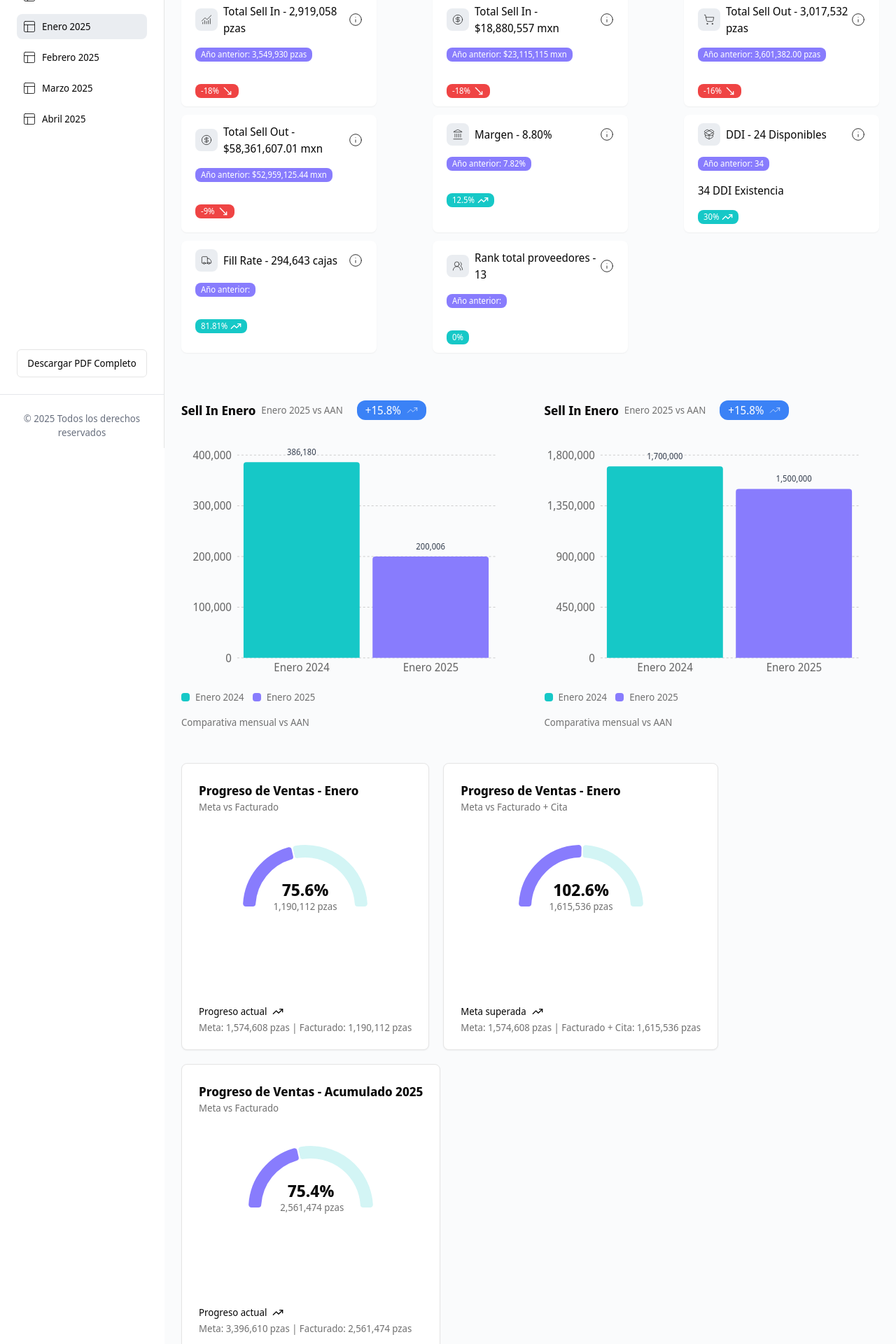
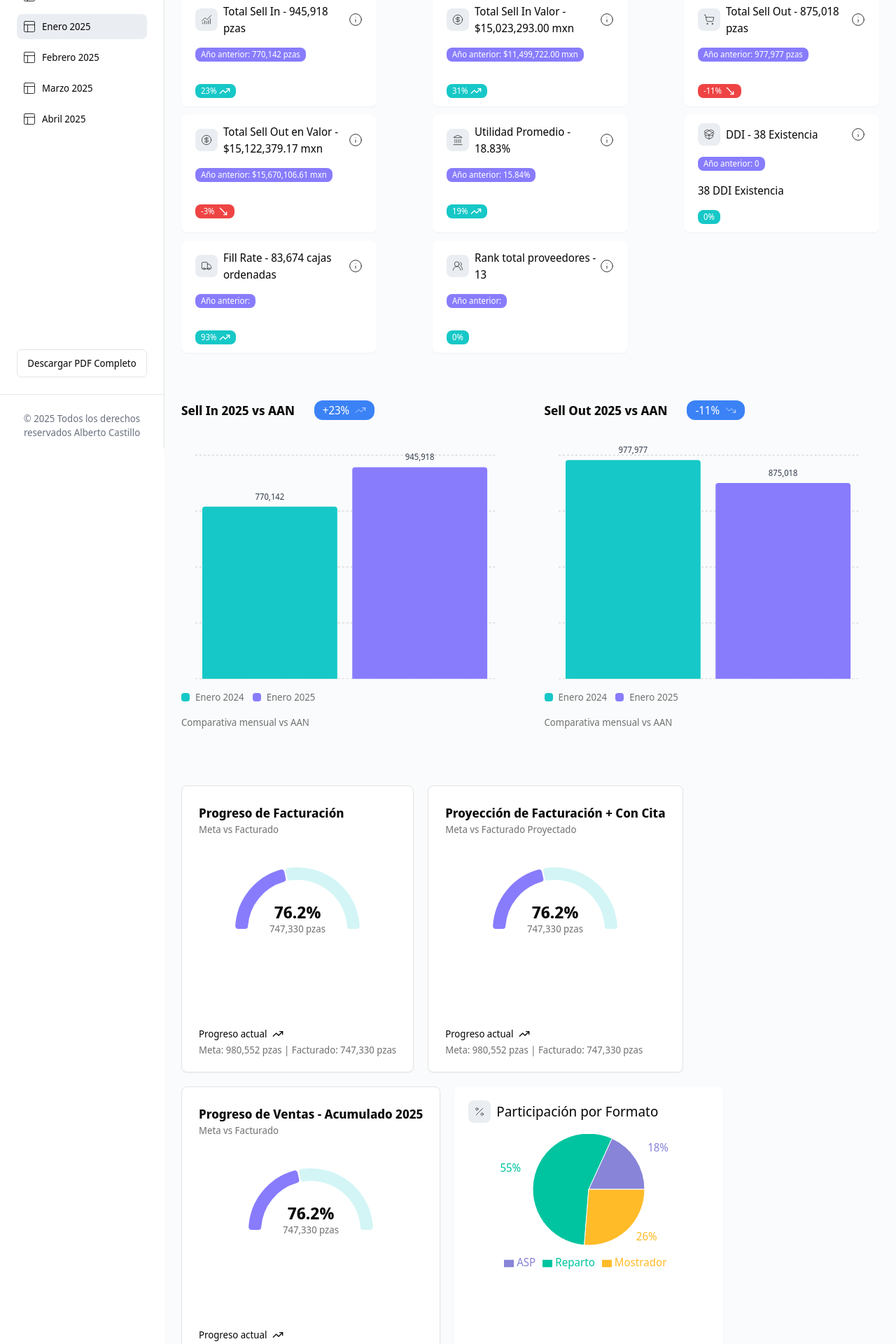
Before and after one commit to casferbeto/rdnrivera, a Next.js app: page /enero in a window 1280 px wide. Shown: the part 160-2080 px from the top of the page at 70% size. Built offline with nearby package versions, Linux system fonts and the light colour scheme.

Commit message:
actualización de datos page enero

```diff
--- a/app/(routes)/components/BarChartSellOut/BarChartSellOut.tsx
+++ b/app/(routes)/components/BarChartSellOut/BarChartSellOut.tsx
@@ -1,6 +1,6 @@
 'use client';
 
-import { TrendingUp } from 'lucide-react';
+import { TrendingDown, TrendingUp } from 'lucide-react';
 import {
 	Bar,
 	BarChart,
@@ -15,8 +15,8 @@ import {
 
 // Datos corregidos con estructura consistente
 const data = [
-	{ periodo: 'Enero 2024', ventaPzas: 1700000 },
-	{ periodo: 'Enero 2025', ventaPzas: 1500000 },
+	{ periodo: 'Enero 2024', ventaPzas: 977977 },
+	{ periodo: 'Enero 2025', ventaPzas: 875018 },
 ];
 
 const COLORS = ['#16c8c7', '#887cfd'];
@@ -27,13 +27,13 @@ export function BarChartSellOut() {
 			{/* Encabezado */}
 			<div className="flex gap-x-5 mb-5">
 				<div className="flex items-center gap-2">
-					<div className="text-lg font-semibold">Sell In Enero</div>
-					<div className="text-sm text-muted-foreground">Enero 2025 vs AAN</div>
+					<div className="text-lg font-semibold">Sell Out 2025 vs AAN </div>
+					<div className="text-sm text-muted-foreground"></div>
 				</div>
 
 				<div className="flex items-center gap-2 px-3 text-md bg-blue-500 text-white rounded-xl w-fit">
-					+15.8%
-					<TrendingUp strokeWidth={1} className="h-4 w-4" />
+					-11%
+					<TrendingDown strokeWidth={1} className="h-4 w-4" />
 				</div>
 			</div>
 
@@ -45,12 +45,7 @@ export function BarChartSellOut() {
 						margin={{ top: 30, right: 30, left: 20, bottom: 0 }}
 					>
 						<CartesianGrid vertical={false} strokeDasharray="3 3" />
-						<XAxis dataKey="periodo" tickLine={false} axisLine={false} />
-						<YAxis
-							tickLine={false}
-							axisLine={false}
-							tickFormatter={(value) => new Intl.NumberFormat().format(value)}
-						/>
+
 						<Tooltip
 							content={({ active, payload }) => {
 								if (active && payload && payload.length) {
--- a/app/(routes)/components/BarChartSellin/BarChartSellIn.tsx
+++ b/app/(routes)/components/BarChartSellin/BarChartSellIn.tsx
@@ -15,8 +15,8 @@ import {
 
 // Datos corregidos con estructura consistente
 const data = [
-	{ periodo: 'Enero 2024', ventaPzas: 386180 },
-	{ periodo: 'Enero 2025', ventaPzas: 200006 },
+	{ periodo: 'Enero 2024', ventaPzas: 770142 },
+	{ periodo: 'Enero 2025', ventaPzas: 945918 },
 ];
 
 const COLORS = ['#16c8c7', '#887cfd'];
@@ -27,12 +27,12 @@ export function BarChartSellIn() {
 			{/* Encabezado */}
 			<div className="flex gap-x-5 mb-5">
 				<div className="flex items-center gap-2">
-					<div className="text-lg font-semibold">Sell In Enero</div>
-					<div className="text-sm text-muted-foreground">Enero 2025 vs AAN</div>
+					<div className="text-lg font-semibold">Sell In 2025 vs AAN</div>
+					<div className="text-sm text-muted-foreground"> </div>
 				</div>
 
 				<div className="flex items-center gap-2 px-3 text-md bg-blue-500 text-white rounded-xl w-fit">
-					+15.8%
+					+23%
 					<TrendingUp strokeWidth={1} className="h-4 w-4" />
 				</div>
 			</div>
@@ -45,12 +45,7 @@ export function BarChartSellIn() {
 						margin={{ top: 30, right: 30, left: 20, bottom: 0 }}
 					>
 						<CartesianGrid vertical={false} strokeDasharray="3 3" />
-						<XAxis dataKey="periodo" tickLine={false} axisLine={false} />
-						<YAxis
-							tickLine={false}
-							axisLine={false}
-							tickFormatter={(value) => new Intl.NumberFormat().format(value)}
-						/>
+
 						<Tooltip
 							content={({ active, payload }) => {
 								if (active && payload && payload.length) {
--- a/app/(routes)/components/Partformat/Partformat.data.ts
+++ b/app/(routes)/components/Partformat/Partformat.data.ts
@@ -11,7 +11,7 @@ export const dataPartformat = [
 	},
 	{
 		name: 'Mostrador',
-		value: 27,
+		value: 26,
 		fill: '#ffbb28',
 	},
 ];
--- a/app/(routes)/components/SalesRadialChart/SalesRadialChartAcumulado.tsx
+++ b/app/(routes)/components/SalesRadialChart/SalesRadialChartAcumulado.tsx
@@ -7,13 +7,13 @@ import { useEffect, useState } from 'react';
 // Datos sin 'as const' para evitar conflictos de mutabilidad
 const salesDataEnero = [
 	{
-		month: '',
-		goal: 3396610,
-		billed: 2561474,
-		billedWithAppointment: 3000000,
-		formattedGoal: ' 3,396,610 pzas',
-		formattedBilled: ' 2,561,474 pzas',
-		formattedBilledWithAppointment: '2,561,474 pzas',
+		month: 'Enero',
+		goal: 980552,
+		billed: 747330,
+		billedWithAppointment: 0,
+		formattedGoal: ' 980,552 pzas',
+		formattedBilled: '747,330 pzas',
+		formattedBilledWithAppointment: '1,615,536 pzas',
 	},
 ];
 
--- a/app/(routes)/components/SalesRadialChart/SalesRadialChartEnero.tsx
+++ b/app/(routes)/components/SalesRadialChart/SalesRadialChartEnero.tsx
@@ -8,11 +8,11 @@ import { useEffect, useState } from 'react';
 const salesDataEnero = [
 	{
 		month: 'Enero',
-		goal: 1574608,
-		billed: 1190112,
+		goal: 980552,
+		billed: 747330,
 		billedWithAppointment: 0,
-		formattedGoal: '1,574,608 pzas',
-		formattedBilled: '1,190,112 pzas',
+		formattedGoal: ' 980,552 pzas',
+		formattedBilled: '747,330 pzas',
 		formattedBilledWithAppointment: '1,615,536 pzas',
 	},
 ];
@@ -72,7 +72,7 @@ export function SalesRadialChartEnero() {
 		<div className="flex flex-col h-full p-6 bg-white rounded-lg border shadow-sm">
 			{/* Encabezado */}
 			<div className="pb-2">
-				<h3 className="text-lg font-semibold">Progreso de Ventas - Enero</h3>
+				<h3 className="text-lg font-semibold">Progreso de Facturación</h3>
 				<p className="text-sm text-muted-foreground">
 					{isGoalExceeded ? 'Meta vs Facturado + Cita' : 'Meta vs Facturado'}
 				</p>
--- a/app/(routes)/components/SalesRadialChart/SalesRadialChartEneroProyectado.tsx
+++ b/app/(routes)/components/SalesRadialChart/SalesRadialChartEneroProyectado.tsx
@@ -8,11 +8,11 @@ import { useEffect, useState } from 'react';
 const salesDataEnero = [
 	{
 		month: 'Enero',
-		goal: 1574608,
-		billed: 1190112,
-		billedWithAppointment: 1615536,
-		formattedGoal: '1,574,608 pzas',
-		formattedBilled: '1,190,112 pzas',
+		goal: 980552,
+		billed: 747330,
+		billedWithAppointment: 0,
+		formattedGoal: ' 980,552 pzas',
+		formattedBilled: '747,330 pzas',
 		formattedBilledWithAppointment: '1,615,536 pzas',
 	},
 ];
@@ -72,9 +72,13 @@ export function SalesRadialChartEneroProyectado() {
 		<div className="flex flex-col h-full p-6 bg-white rounded-lg border shadow-sm">
 			{/* Encabezado */}
 			<div className="pb-2">
-				<h3 className="text-lg font-semibold">Progreso de Ventas - Enero</h3>
+				<h3 className="text-lg font-semibold">
+					Proyección de Facturación + Con Cita
+				</h3>
 				<p className="text-sm text-muted-foreground">
-					{isGoalExceeded ? 'Meta vs Facturado + Cita' : 'Meta vs Facturado'}
+					{isGoalExceeded
+						? 'Meta vs Facturado + Cita'
+						: 'Meta vs Facturado Proyectado'}
 				</p>
 			</div>
 
--- a/app/(routes)/components/TableIntegrations/TableIntegrations.tsx
+++ b/app/(routes)/components/TableIntegrations/TableIntegrations.tsx
@@ -47,43 +47,43 @@ const data: TableIntegrationProps[] = [
 	{
 		formato: 'Club',
 		icon: '/bottle-left.png',
-		ventaPzas: '386,180',
-		ventaMxn: '$7,299,743.38 ',
+		ventaPzas: '389,648',
+		ventaMxn: '$7,367,966.41',
 		rate: 0,
 	},
 	{
 		formato: 'Express',
 		icon: '/bottle-right.png',
-		ventaPzas: '20,006',
-		ventaMxn: ' $426,464.52 ',
+		ventaPzas: '20,325',
+		ventaMxn: '$433,017.22 ',
 		rate: 0,
 	},
 	{
 		formato: 'Frescura',
 		icon: '/Electrolit-Apple-Front_1080x.png',
-		ventaPzas: '10,981',
-		ventaMxn: ' $229,341.30 ',
+		ventaPzas: '11,113',
+		ventaMxn: '$232,073.30',
 		rate: 0,
 	},
 	{
 		formato: 'GBS',
 		icon: '/Electrolit-Berry-Bliss-Front_1080x.png',
-		ventaPzas: '140,973',
-		ventaMxn: ' $2,929,922.41 ',
+		ventaPzas: '142,664',
+		ventaMxn: '$2,965,488.30',
 		rate: 0,
 	},
 	{
 		formato: 'Mostrador',
 		icon: '/Electrolit-Coconut-Front_1080x.png',
-		ventaPzas: '806,473',
-		ventaMxn: ' $13,723,740.86 ',
+		ventaPzas: '819,356',
+		ventaMxn: '$13,948,881.28',
 		rate: 0,
 	},
 	{
 		formato: 'Reparto',
 		icon: '/bottle-left.png',
-		ventaPzas: '1,652,919',
-		ventaMxn: ' $28,349,912.97 ',
+		ventaPzas: '1,721,193',
+		ventaMxn: '$29,543,094.73',
 		rate: 0,
 	},
 ];
--- a/app/(routes)/components/VentasPorFormatoChart/VentasPorFormatoChartEnero.tsx
+++ b/app/(routes)/components/VentasPorFormatoChart/VentasPorFormatoChartEnero.tsx
@@ -14,12 +14,12 @@ import {
 import { useState } from 'react';
 
 const initialData = [
-	{ formato: 'Club', ventaPzas: 386180 },
-	{ formato: 'Express', ventaPzas: 20006 },
-	{ formato: 'Frescura', ventaPzas: 10981 },
-	{ formato: 'GBS', ventaPzas: 140973 },
-	{ formato: 'Mostrador', ventaPzas: 806473 },
-	{ formato: 'Reparto', ventaPzas: 1652919 },
+	{ formato: 'Club', ventaPzas: 141790 },
+	{ formato: 'Express', ventaPzas: 5081 },
+	{ formato: 'Frescura', ventaPzas: 3017 },
+	{ formato: 'GBS', ventaPzas: 38214 },
+	{ formato: 'Mostrador', ventaPzas: 204504 },
+	{ formato: 'Reparto', ventaPzas: 482412 },
 ];
 
 export function VentasPorFormatoChartEnero() {
--- a/app/(routes)/enero/page.tsx
+++ b/app/(routes)/enero/page.tsx
@@ -34,59 +34,59 @@ import { BarChartSellOut } from '../components/BarChartSellOut/BarChartSellOut';
 const dataCardSummary = [
 	{
 		icon: ChartNoAxesCombined,
-		total: '2,919,058 pzas',
-		añoAnterior: '3,549,930 pzas',
-		average: -18,
+		total: '945,918 pzas',
+		añoAnterior: '770,142 pzas',
+		average: 23,
 		title: 'Total Sell In',
-		tooltipText: 'Sell In en piezas a marzo 2025',
+		tooltipText: 'Sell In en piezas 2025',
 	},
 	{
 		icon: CircleDollarSign,
-		total: '$18,880,557 mxn',
-		añoAnterior: '$23,115,115 mxn',
-		average: -18,
-		title: 'Total Sell In',
+		total: '$15,023,293.00 mxn',
+		añoAnterior: '$11,499,722.00 mxn',
+		average: 31,
+		title: 'Total Sell In Valor',
 		tooltipText: 'Sell In en valor',
 	},
 	{
 		icon: ShoppingCart,
-		total: '3,017,532 pzas',
-		añoAnterior: '3,601,382.00 pzas',
-		average: -16,
+		total: '875,018 pzas',
+		añoAnterior: '977,977 pzas',
+		average: -11,
 		title: 'Total Sell Out',
-		tooltipText: 'Sell Out en piezas a marzo 2025',
+		tooltipText: 'Sell Out en piezas 2025',
 	},
 	{
 		icon: CircleDollarSign,
-		total: '$58,361,607.01 mxn',
-		añoAnterior: '$52,959,125.44 mxn',
-		average: -9,
-		title: 'Total Sell Out',
+		total: '$15,122,379.17 mxn',
+		añoAnterior: '$15,670,106.61 mxn',
+		average: -3,
+		title: 'Total Sell Out en Valor',
 		tooltipText: 'Sell Out en Valor',
 	},
 	{
 		icon: Landmark,
-		total: '8.80%',
-		añoAnterior: '7.82%',
-		average: 12.5,
-		title: 'Margen',
-		tooltipText: 'Margen a total negocio',
+		total: '18.83%',
+		añoAnterior: '15.84%',
+		average: 19,
+		title: 'Utilidad Promedio',
+		tooltipText: 'Utilidad promedio de todos los formatos',
 	},
 	{
 		icon: PackageOpen,
-		total: '24 Disponibles',
-		añoAnterior: '34',
-		average: 30,
-		ddiExistencia: '34 DDI Existencia',
+		total: '38 Existencia',
+		añoAnterior: '0',
+		average: 0,
+		ddiExistencia: '38 DDI Existencia',
 		title: 'DDI',
-		tooltipText: '36 DDI Existencia  ',
+		tooltipText: '38 DDI Existencia al cierre del mes  ',
 	},
 	{
 		icon: Truck,
-		total: '294,643 cajas',
-		average: 81.81,
+		total: '83,674 cajas ordenadas',
+		average: 93,
 		title: 'Fill Rate',
-		tooltipText: 'Surtido 241,043 cajas en marzo',
+		tooltipText: 'Surtido 77,807 cajas en el mes',
 	},
 	{
 		icon: UsersRound,
@@ -139,16 +139,15 @@ export default function Home() {
 				</div>
 			</div>
 
-			<div className="flex flex-col xl:flex-row flex-wrap gap-4 md:gap-5 mt-12 md:mb-10 w-full">
+			<div className="flex flex-col xl:flex-row flex-wrap gap-4 md:gap-5 mt-20 md:mb-10 w-full">
 				<SalesRadialChartEnero />
 				<SalesRadialChartEneroProyectado />
 				<SalesRadialChartAcumulado />
+				<Partformat />
 			</div>
 
 			<div className="grid md:gap-x-10 mt-12">
-				<div className="w-full h-full">
-					<Partformat />
-				</div>
+				<div className="w-full h-full"></div>
 			</div>
 
 			<div className="grid md:gap-x-10 mt-12">
--- a/components/SidebarRoutes/SidebarRoutes.tsx
+++ b/components/SidebarRoutes/SidebarRoutes.tsx
@@ -115,7 +115,7 @@ export function SidebarRoutes() {
 
 				<Separator className="bg-gray-200" />
 				<footer className="mt-3 p-3 text-center text-sm text-gray-500 print:hidden">
-					© 2025 Todos los derechos reservados
+					© 2025 Todos los derechos reservados Alberto Castillo
 				</footer>
 			</div>
 		</div>
```
